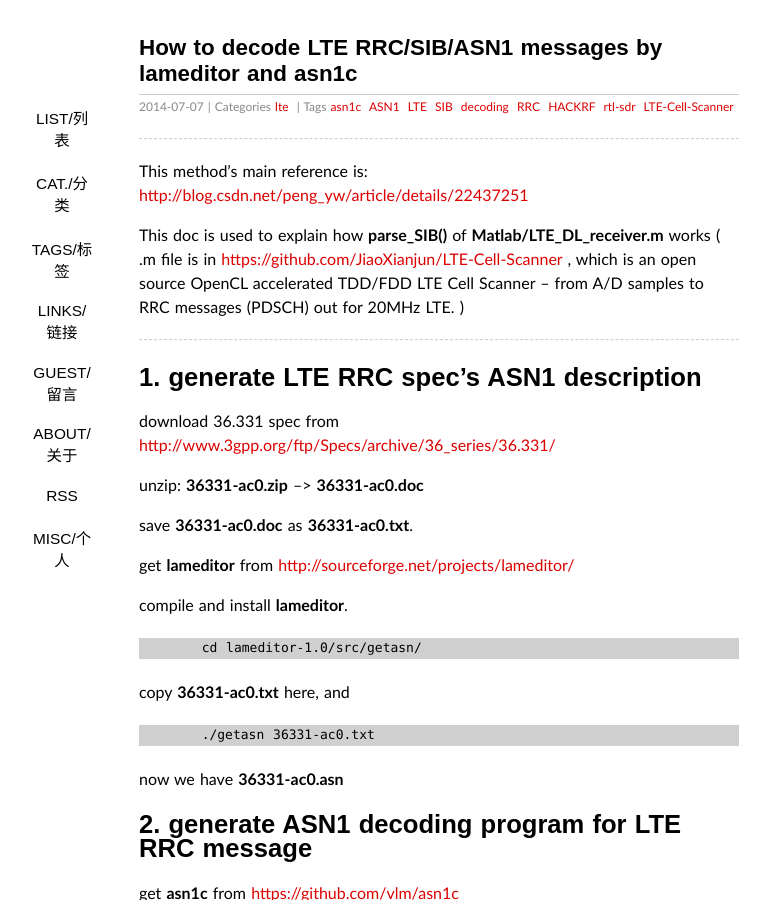
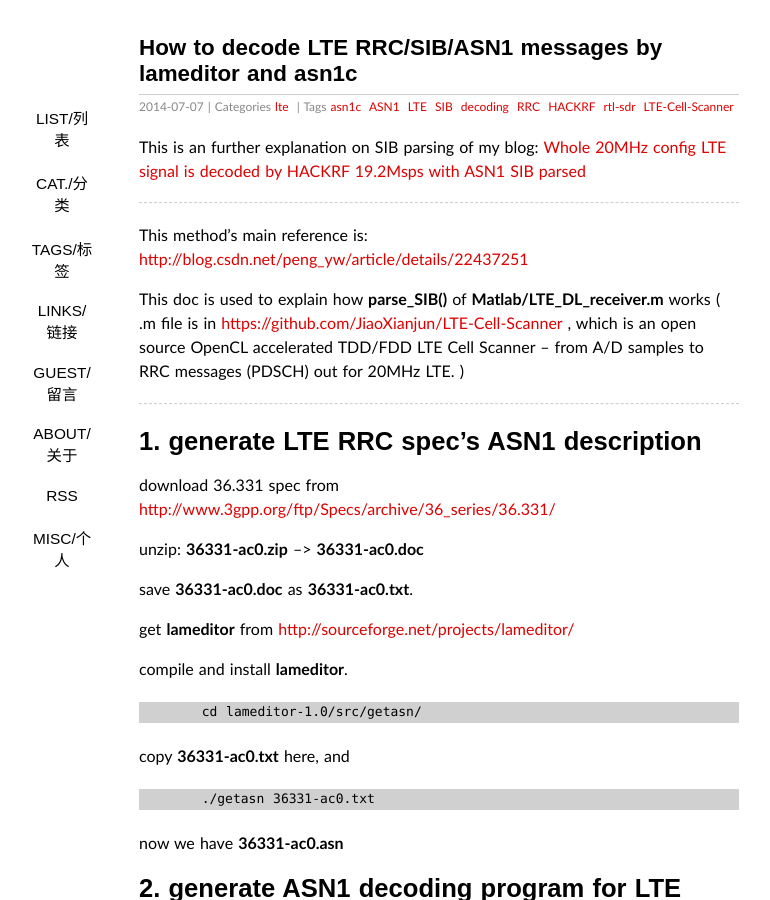
Before and after one commit to sdr-x/sdr-x.github.io, a Jekyll site: the page built from _posts/2014-07-07-LTE-SIB-decoding-by-asn1c.md, in a window 1280 px wide and 900 px high. Shown: the whole window, without its empty margins (201-971 px from the left). Built offline with Jekyll 4.4.1, drawn with Linux system fonts in a browser that asks for light colours; some web fonts are replaced; Markdown is read by kramdown in place of the engine named in the settings; comment, search, counter and statistics services are not loaded.

Commit message:
Update 2014-07-07-LTE-SIB-decoding-by-asn1c.md

```diff
--- a/_posts/2014-07-07-LTE-SIB-decoding-by-asn1c.md
+++ b/_posts/2014-07-07-LTE-SIB-decoding-by-asn1c.md
@@ -6,6 +6,9 @@ thread: 2494
 categories: lte
 tags:  asn1c ASN1 LTE SIB decoding RRC HACKRF rtl-sdr LTE-Cell-Scanner
 ---
+
+This is an further explanation on SIB parsing of my blog:
+[Whole 20MHz config LTE signal is decoded by HACKRF 19.2Msps with ASN1 SIB parsed](http://sdr-x.github.io/Whole%2020MHz%20config%20LTE%20signal%20is%20decoded%20by%20HACKRF%2019.2Msps%20with%20ASN1%20SIB%20parsed/)
 
 -----------------------------------------------------------------------------------
 
```
